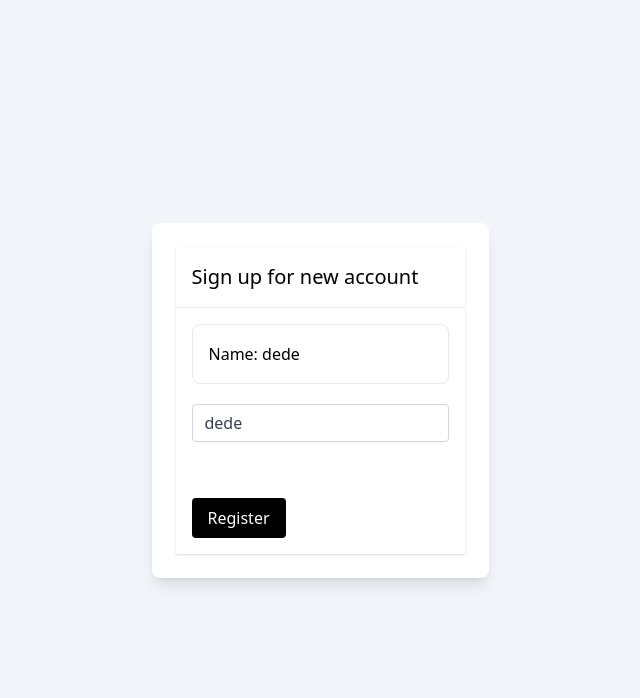
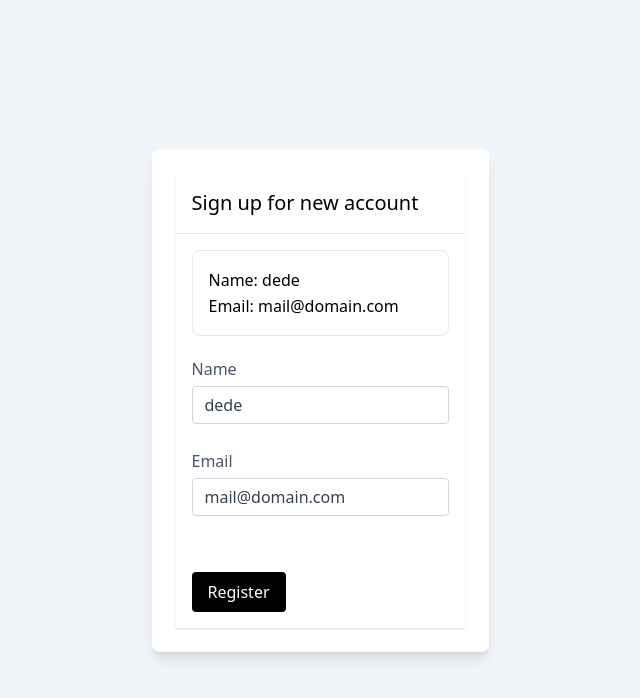
Before and after one commit to revaldoi/parsintadua, a React (Vite) app: page / in a window 1280 px wide. Shown: the top 698 px of the page, without its empty margins (320-960 px from the left). Built offline with nearby package versions, Linux system fonts and the light colour scheme.

Commit message:
8 finished

```diff
--- a/src/App.jsx
+++ b/src/App.jsx
@@ -4,6 +4,7 @@ import Button from './components/Button';
 import Card from './components/Card';
 import Counter from './components/Counter'
 import Input from './components/Input';
+import Label from './components/Label';
 import PlaceContentCenter from './components/PlaceContentCenter'
 // import './App.css';
 
@@ -25,10 +26,15 @@ export default function App() {
                <Card.Body>
                   <div className={'mb-5 border rounded-lg p-4'}>
                      <p>Name: {form.name}</p>
+                     <p>Email: {form.email}</p>
                   </div>
                   <div className={'mb-6'}>
-                     <label htmlFor='name'></label>
-                     <Input value={form.name} type={'email'} onChange={onChange} id={'name'} name={'name'} />
+                     <Label htmlFor='name' value={'Name'}></Label>
+                     <Input value={form.name} onChange={onChange} id={'name'} name={'name'} />
+                  </div>
+                  <div className={'mb-6'}>
+                     <Label htmlFor='email'>Email</Label>
+                     <Input value={form.email} type={'email'} onChange={onChange} id={'email'} name={'email'} />
                   </div>
 
                </Card.Body>
--- /dev/null
+++ b/src/components/Label.jsx
@@ -0,0 +1,11 @@
+// import clsx from 'clsx'
+
+function Label({value, children, ...props}) {
+   return (
+      <label {...props} className={'text-slate-600 mb-1 block'}>
+         {value || children}
+      </label>
+   );
+}
+
+export default Label;
```
